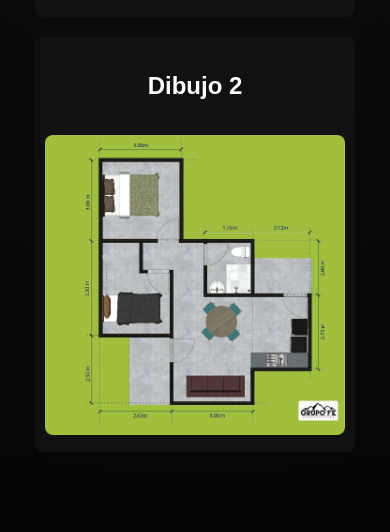
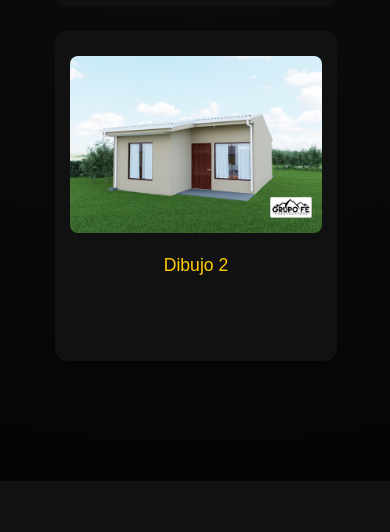
Before and after one commit to Shazan69-blip/p-gina-web, a Flask app: page /servicios in a window 390 px wide. Shown: the part 1368-1900 px from the top of the page. After the commit the page ends 1849 px from the top, so only its background shows below. Run offline with Flask 3, Linux system fonts and the light colour scheme.

Commit message:
Actualizo servicios.html y color de servicios.css

```diff
--- a/static/color de servicios.css
+++ b/static/color de servicios.css
@@ -404,22 +404,171 @@ body {
 
 
   /* Estilo de los dibujos en tarjeta */
+ /* =====================================================
+   🎨 ESTILOS DE DIBUJOS - GRUPO FE (Optimizado para Móviles)
+   ===================================================== */
+
+/* ======= ESTILO GENERAL ======= */
+body {
+  background-color: #0a0a0a;
+  color: #fff;
+  font-family: "Poppins", sans-serif;
+  margin: 0;
+  padding: 0;
+}
+
+/* ======= SECCIÓN PRINCIPAL ======= */
+.dibujos {
+  text-align: center;
+  padding: 40px 20px;
+}
+
+.dibujos h1 {
+  font-size: 2em;
+  color: #ffcc00;
+  margin-bottom: 10px;
+}
+
+.subtitulo {
+  font-size: 1em;
+  opacity: 0.8;
+  margin-bottom: 30px;
+}
+
+/* ======= CONTENEDOR DE DIBUJOS ======= */
+.contenedor-dibujos {
+  display: flex;
+  flex-wrap: wrap;
+  justify-content: center;
+  gap: 25px;
+}
+
+.dibujo {
+  background: #111;
+  border-radius: 12px;
+  padding: 15px;
+  width: 300px;
+  max-width: 90%;
+  text-align: center;
+  cursor: pointer;
+  transition: transform 0.3s ease, box-shadow 0.3s ease;
+}
+
+.dibujo img {
+  width: 100%;
+  border-radius: 8px;
+}
+
+.dibujo h2 {
+  margin-top: 10px;
+  color: #ffcc00;
+  font-weight: 500;
+  font-size: 1.1em;
+}
+
+.dibujo:hover {
+  transform: scale(1.05);
+  box-shadow: 0 0 20px rgba(255, 204, 0, 0.4);
+}
+
+/* ======= MODAL ======= */
+.modal-galeria {
+  display: none;
+  position: fixed;
+  inset: 0;
+  background: rgba(0, 0, 0, 0.92);
+  justify-content: center;
+  align-items: center;
+  z-index: 10000;
+  flex-direction: column;
+  padding: 20px;
+}
+
+.modal-galeria .cerrar {
+  position: absolute;
+  top: 15px;
+  right: 25px;
+  font-size: 38px;
+  color: #fff;
+  cursor: pointer;
+  transition: color 0.2s;
+  z-index: 10100;
+}
+
+.modal-galeria .cerrar:hover {
+  color: #ffcc00;
+}
+
+/* ======= GALERÍA (PC por defecto) ======= */
+.galeria-contenedor {
+  display: flex;
+  flex-direction: row;
+  gap: 15px;
+  align-items: center;
+  justify-content: center;
+  flex-wrap: nowrap;
+}
+
+.galeria-imagen {
+  flex: 0 0 30%;
+  text-align: center;
+}
+
+.galeria-imagen img {
+  width: 100%;
+  border-radius: 10px;
+  max-width: 250px;
+  transition: transform 0.3s ease;
+}
+
+.galeria-imagen.principal img {
+  max-width: 400px;
+  border: 3px solid #ffcc00;
+  box-shadow: 0 0 25px rgba(255, 204, 0, 0.5);
+}
+
+/* ======= 📱 VISTA MÓVIL ======= */
+@media (max-width: 768px) {
+  /* Los dibujos se apilan verticalmente */
   .contenedor-dibujos {
-    display: flex;
-    flex-wrap: wrap;
-    gap: 20px;
-    justify-content: center;
-    margin: 20px;
+    flex-direction: column;
+    align-items: center;
+    gap: 25px;
   }
+
   .dibujo {
-    background:#111;
-    color:#fff;
-    padding:10px;
-    border-radius:8px;
-    flex:1 1 300px;
-    text-align:center;
-    cursor:pointer;
-    transition: transform 0.3s ease;
+    width: 90%;
+    max-width: 400px;
   }
-  .dibujo:hover { transform:scale(1.05); }
-  .dibujo img { width:100%; border-radius:8px; margin-top:10px; }
+
+  /* El modal también se muestra en columna */
+  .galeria-contenedor {
+    flex-direction: column;
+    gap: 25px;
+  }
+
+  .galeria-imagen {
+    flex: 0 0 auto;
+  }
+
+  .galeria-imagen img {
+    max-width: 90%;
+    width: 100%;
+  }
+
+  .galeria-imagen.principal img {
+    max-width: 95%;
+  }
+
+  /* Botón de cierre más accesible */
+  .modal-galeria .cerrar {
+    font-size: 45px;
+    top: 10px;
+    right: 20px;
+  }
+}
+
+/* ======= EFECTOS ======= */
+.galeria-imagen img:hover {
+  transform: scale(1.03);
+}
--- a/templates/servicio.html
+++ b/templates/servicio.html
@@ -199,23 +199,83 @@ Por otro lado, los casos de fuerza mayor tienen origen externo e imprevisible, e
     </div>
 
 <!-- SECCIÓN DIBUJOS ARTÍCULO 59 CON MODAL -->
-<section class="dibujos" id="seccion-dibujos" style="opacity: 0; transition: opacity 1s ease;">
-  <h1>Dibujos Disponibles - Artículo 59</h1>
-  <p class="subtitulo">Haga clic en un dibujo para verlo en grande</p>
+<!-- SECCIÓN DE DIBUJOS DISPONIBLES -->
+<section class="dibujos">
+  <h1>Dibujos del Grupo FE</h1>
+  <p class="subtitulo">Seleccioná un dibujo para ver más imágenes</p>
+
   <div class="contenedor-dibujos">
-    <!-- DIBUJO 1 -->
-    <div class="dibujo">
+
+    <!-- 🔹 Dibujo 1 -->
+    <div class="dibujo" onclick="abrirGaleria(1)">
+      <img src="{{ url_for('static', filename='dibujo1.jpeg') }}" alt="Dibujo 1">
       <h2>Dibujo 1</h2>
-      <img src="{{ url_for('static', filename='dibujo1.png') }}" alt="Dibujo 1" onclick="abrirModal(this)">
     </div>
 
-    <!-- DIBUJO 2 -->
-    <div class="dibujo">
+    <!-- 🔹 Dibujo 2 -->
+    <div class="dibujo" onclick="abrirGaleria(2)">
+      <img src="{{ url_for('static', filename='dibujo2ade.jpeg') }}" alt="Dibujo 2">
       <h2>Dibujo 2</h2>
-      <img src="{{ url_for('static', filename='dibujo 2.jpeg') }}" alt="Dibujo 2" onclick="abrirModal(this)">
     </div>
-  </div>
+
+
 </section>
+
+<!-- 🔹 Modal que muestra las imágenes -->
+<div class="modal-galeria" id="modalGaleria">
+  <span class="cerrar" onclick="cerrarGaleria()">&times;</span>
+  <div class="galeria-contenedor" id="galeriaContenedor"></div>
+</div>
+
+<script>
+  // Cada dibujo tiene su propio grupo de imágenes
+  const galerias = {
+    1: [
+      "{{ url_for('static', filename='dibujo1.jpeg') }}",
+      "{{ url_for('static', filename='dibujo2plano.jpeg') }}",
+      "{{ url_for('static', filename='dibujo1atras.jpeg') }}"
+    ],
+    2: [
+      "{{ url_for('static', filename='dibujo2ade.jpeg') }}",
+      "{{ url_for('static', filename='dibujoplano.jpeg') }}",
+      "{{ url_for('static', filename='dibujo2atras.jpeg') }}"
+    ],
+
+  };
+
+  const modal = document.getElementById("modalGaleria");
+  const contenedor = document.getElementById("galeriaContenedor");
+
+  function abrirGaleria(id) {
+    const imagenes = galerias[id];
+    contenedor.innerHTML = "";
+
+    imagenes.forEach((src, index) => {
+      const div = document.createElement("div");
+      div.classList.add("galeria-imagen");
+      if (index === 0) div.classList.add("principal");
+      div.innerHTML = `<img src="${src}" alt="Imagen ${index + 1}">`;
+      contenedor.appendChild(div);
+    });
+
+    modal.style.display = "flex";
+  }
+
+  function cerrarGaleria() {
+    modal.style.display = "none";
+  }
+</script>
+
+<script>
+  // Mostrar la sección después de la intro
+  window.addEventListener('load', () => {
+    setTimeout(() => {
+      const seccion = document.getElementById("seccion-dibujos");
+      if (seccion) seccion.style.opacity = "1";
+    }, 3000);
+  });
+</script>
+
 
 <!-- MODAL -->
 <div id="modalDibujo" style="display:none; position:fixed; top:0; left:0; width:100%; height:100%; background:rgba(0,0,0,0.8); justify-content:center; align-items:center; z-index:10000;">
```
Also changed, not shown: static/dibujo1.jpeg (added), static/dibujo1atras.jpeg (added), static/dibujo2ade.jpeg (added), static/dibujo2atras.jpeg (added), static/dibujo2plano.jpeg (renamed from static/Dibujo 2.jpeg), static/dibujoplano.jpeg (renamed from static/Dibujo 1.jpeg).
